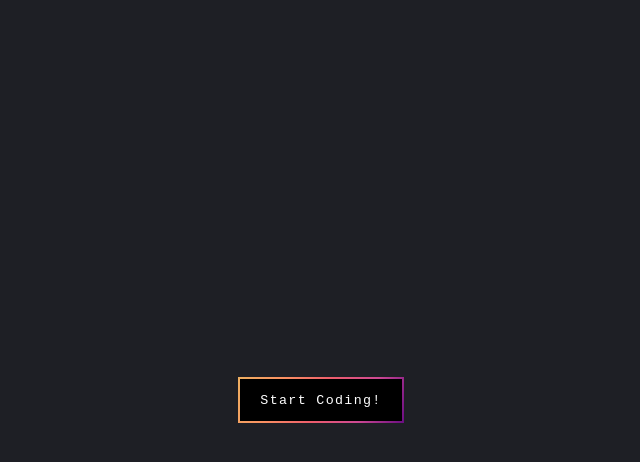
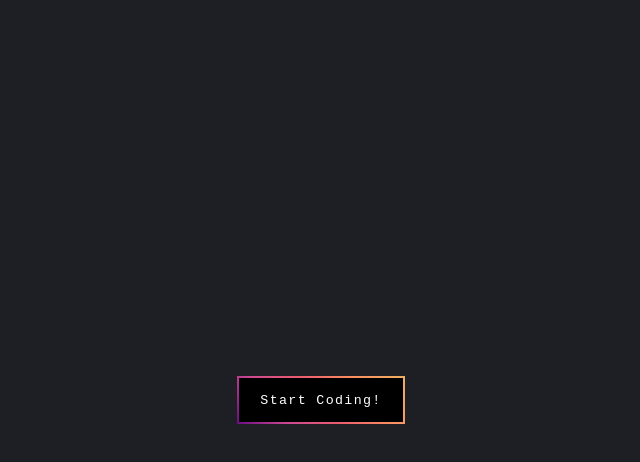
Before and after one commit to aliyuade002/Work, a plain HTML site: page CSS Challenge/Colourful Button/index.html in a window 1280 px wide. In both pictures the pointer is over the element 640 px from the left and 400 px from the top of the page. Shown: the whole page, without its empty margins (319-959 px from the left). Drawn offline with Linux system fonts and the light colour scheme.

Commit message:
Correction

```diff
--- a/CSS Challenge/Colourful Button/style.css
+++ b/CSS Challenge/Colourful Button/style.css
@@ -41,9 +41,9 @@ html, body{
    border-image-slice : 1; */
 }
 .button-border:hover{
-   background: linear-gradient(230 deg,#eeaf61, #fb9062, #ee5d6c, #ce4993, #6a0d83);
+   background: linear-gradient(230deg,#eeaf61, #fb9062, #ee5d6c, #ce4993, #6a0d83);
 }
 .button-border:hover .button{
    color: var(--btn-color-hover);
-   padding: 1.1em 1.6 em;
+   padding: 1.1em 1.6em;
 }
```
